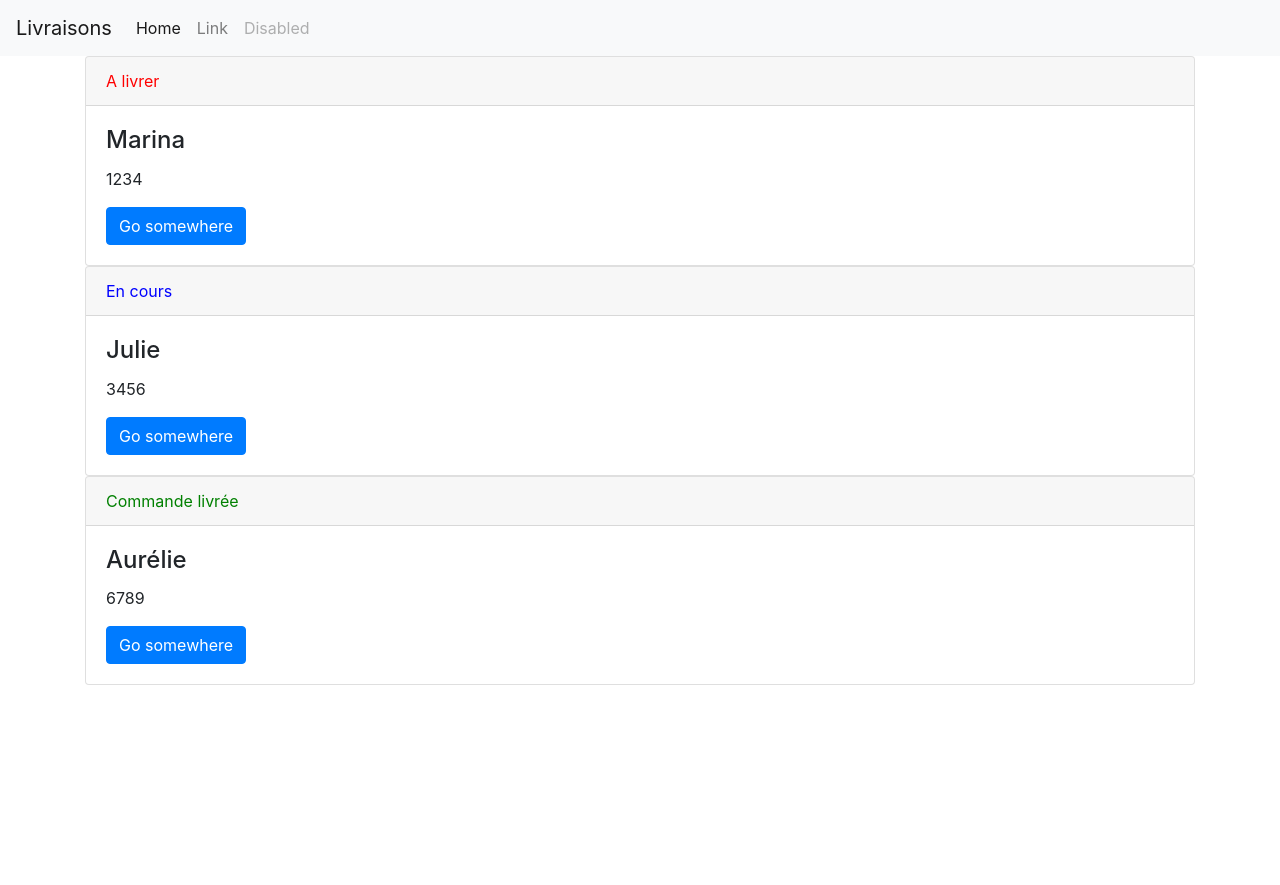
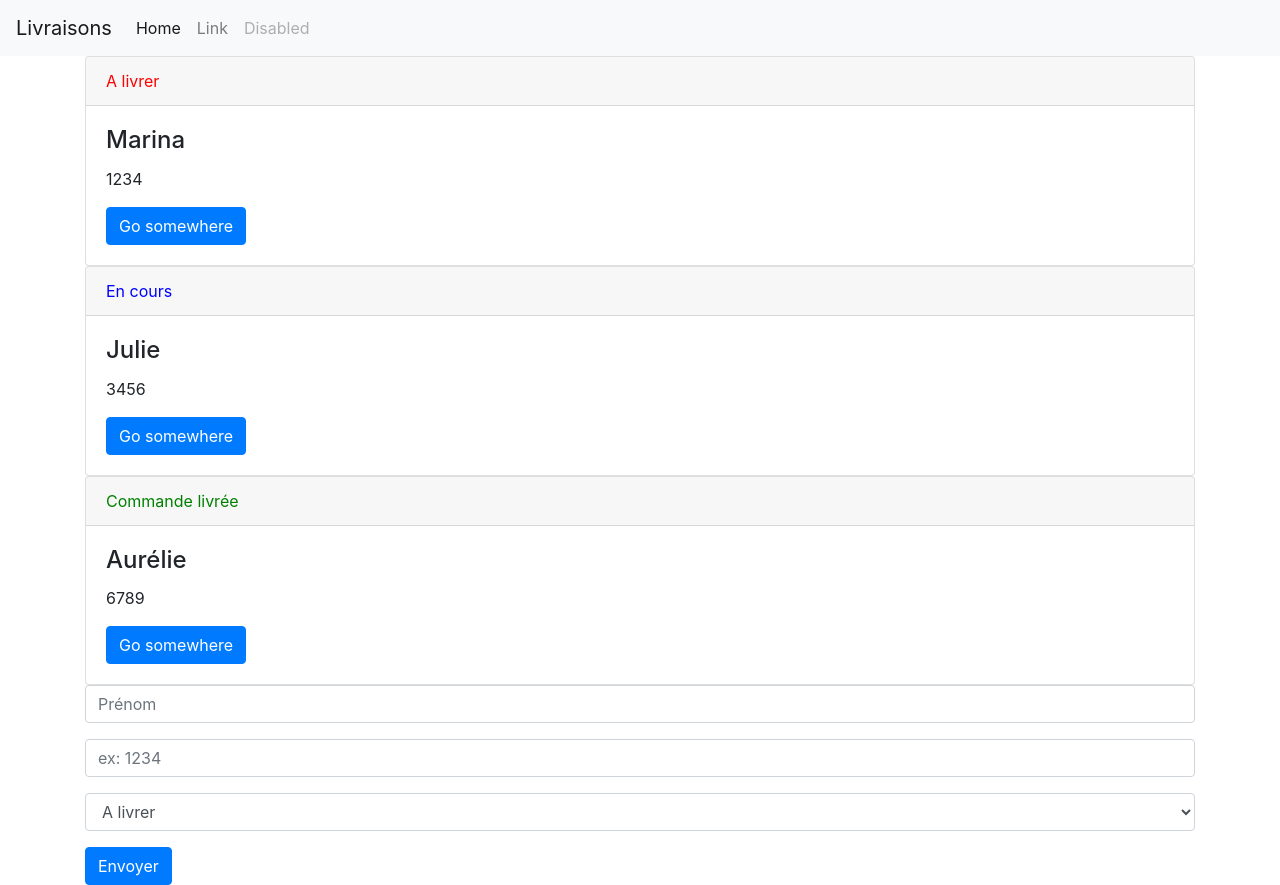
Before and after one commit to marinasp/FormationAngular, an Angular app in the folder my-app/: page / in a window 1280 px wide. Before the commit the page ends 800 px from the top, so only its background shows below. Built offline with nearby package versions, Linux system fonts and the light colour scheme.

Commit message:
add form

```diff
--- a/my-app/src/app/app.component.html
+++ b/my-app/src/app/app.component.html
@@ -1,2 +1,21 @@
 <app-menu></app-menu>
 <app-list-item></app-list-item>
+
+<div class="container">
+  <form class="form" novalidate>
+    <div class="form-group">
+      <input type="text" [(ngModel)]="newItem.name" name="name" class="form-control" placeholder="Prénom">
+    </div>
+    <div class="form-group">
+      <input type="text" [(ngModel)]="newItem.reference" name="reference" class="form-control" placeholder="ex: 1234">
+    </div>
+    <div class="form-group">
+      <select name="state"  class="form-control" [(ngModel)]="newItem.state">
+        <option [ngValue]="0">A livrer</option>
+        <option [ngValue]="1">En cours</option>
+        <option [ngValue]="2">Commande livrée</option>
+      </select>
+    </div>
+    <button type="submit" class="btn btn-primary" (click)="addItem()">Envoyer</button>
+  </form>
+</div>
--- a/my-app/src/app/app.component.ts
+++ b/my-app/src/app/app.component.ts
@@ -9,12 +9,27 @@ export class AppComponent implements OnInit {
 
   collection: any;
 
+  newItem: any;
+
   ngOnInit(): void {
     this.collection = [
       {reference: '1234', name: 'Marina', state: 0},
       {reference: '3456', name: 'Julie', state: 1},
       {reference: '6789', name: 'Aurélie', state: 2},
     ];
+
+    this.resetNewItem();
+  }
+
+  addItem() {
+
+    this.collection.push(this.newItem);
+    this.resetNewItem();
+
+  }
+
+  resetNewItem() {
+    this.newItem = {reference: '', name: '', state: 0};
   }
 
 
--- a/my-app/src/app/app.module.ts
+++ b/my-app/src/app/app.module.ts
@@ -1,5 +1,6 @@
 import { BrowserModule } from '@angular/platform-browser';
 import { NgModule } from '@angular/core';
+import { FormsModule } from '@angular/forms';
 
 import { AppComponent } from './app.component';
 import { MenuComponent } from './menu/menu.component';
@@ -12,7 +13,8 @@ import { ListItemComponent } from './list-item/list-item.component';
     ListItemComponent
   ],
   imports: [
-    BrowserModule
+    BrowserModule,
+    FormsModule
   ],
   providers: [],
   bootstrap: [AppComponent]
```
